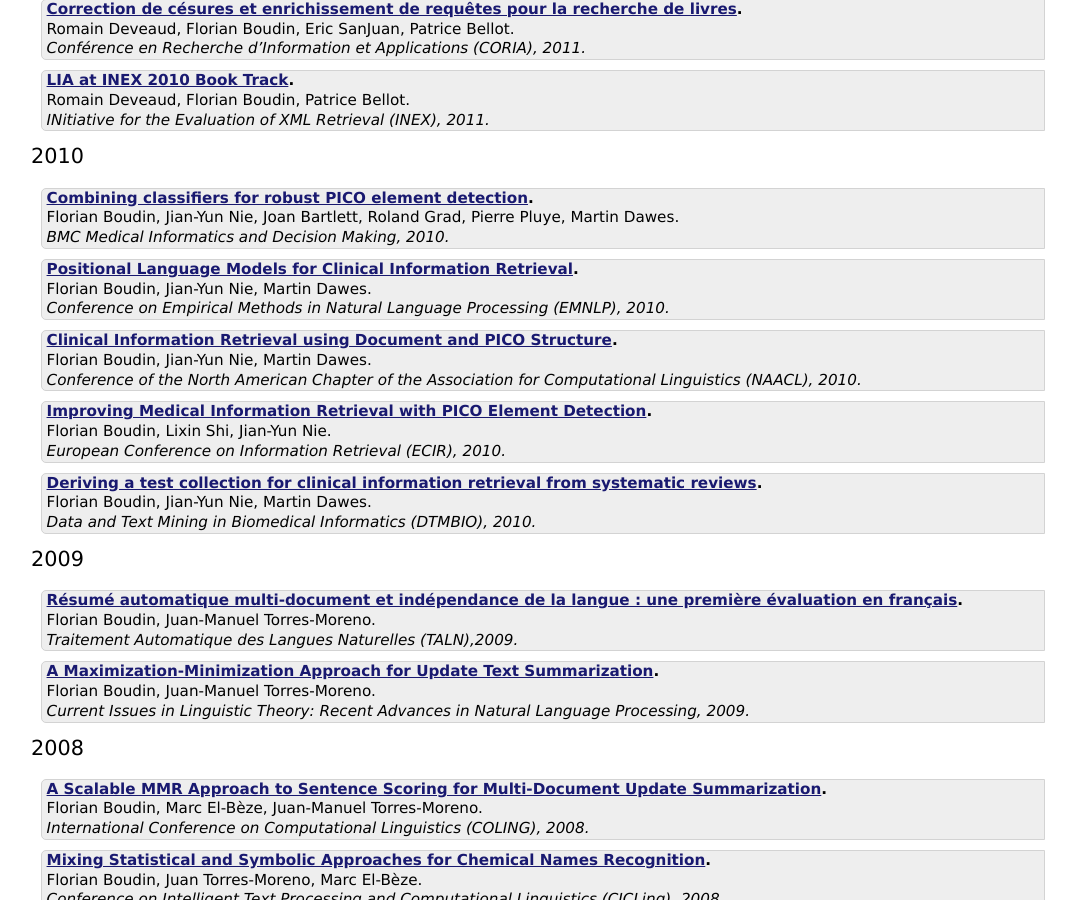
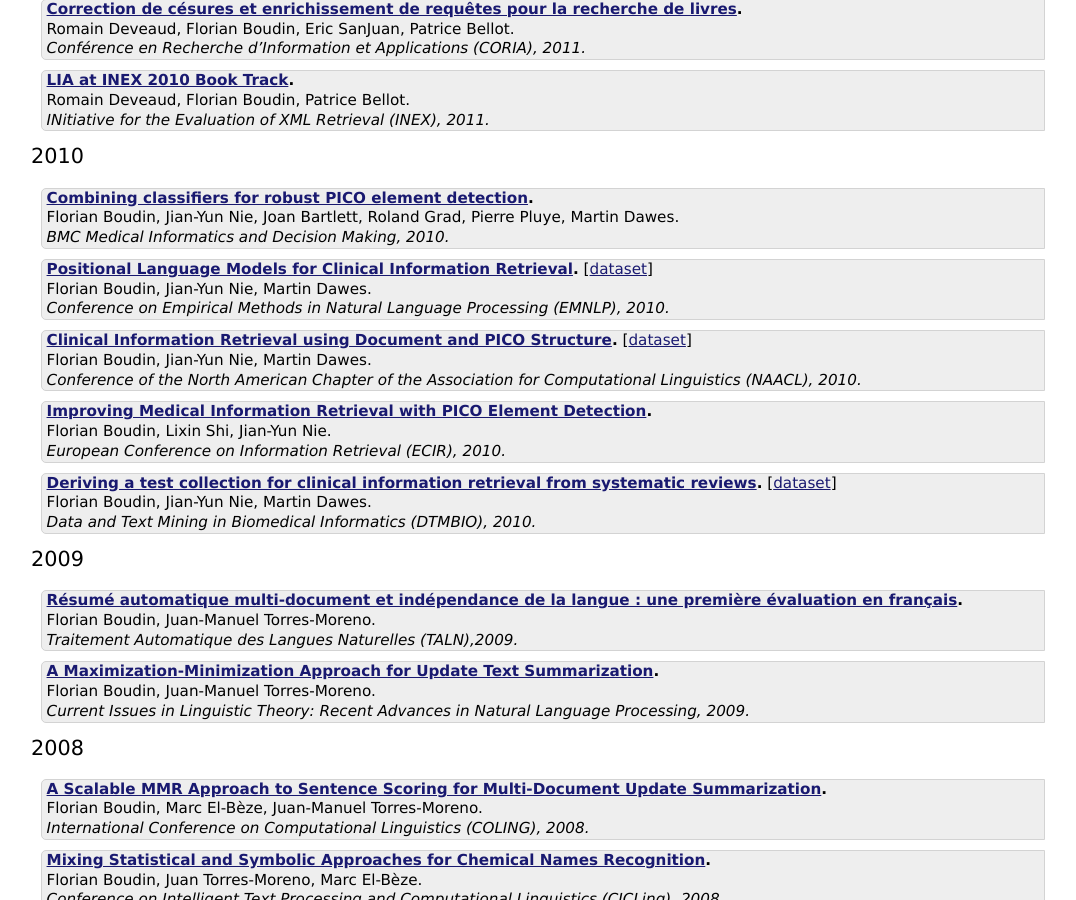
Before and after one commit to boudinfl/boudinfl.github.io, a Jekyll site: the page built from _pages/02_publications.md, in a window 1280 px wide and 900 px high, scrolled down 2179 px. Shown: the whole window, without its empty margins (97-1173 px from the left). Built offline with Jekyll 4.4.1, drawn with Linux system fonts in a browser that asks for light colours.

Commit message:
adding CLIREC dataset

```diff
--- a/_pages/02_publications.md
+++ b/_pages/02_publications.md
@@ -147,11 +147,13 @@ You can also find my [Google Scholar profile](http://scholar.google.com/citation
    Florian Boudin, Jian-Yun Nie, Joan Bartlett, Roland Grad, Pierre Pluye, Martin Dawes.\\
    *BMC Medical Informatics and Decision Making, 2010.*
 
- - **[Positional Language Models for Clinical Information Retrieval](http://aclweb.org/anthology/D10-1011).**\\
+ - **[Positional Language Models for Clinical Information Retrieval](http://aclweb.org/anthology/D10-1011).**
+   [[dataset](https://github.com/boudinfl/CLIREC)]\\
    Florian Boudin, Jian-Yun Nie, Martin Dawes.\\
    *Conference on Empirical Methods in Natural Language Processing (EMNLP), 2010.*
 
- - **[Clinical Information Retrieval using Document and PICO Structure](http://www.aclweb.org/anthology/N10-1124).**\\
+ - **[Clinical Information Retrieval using Document and PICO Structure](http://www.aclweb.org/anthology/N10-1124).**
+   [[dataset](https://github.com/boudinfl/CLIREC)]\\
    Florian Boudin, Jian-Yun Nie, Martin Dawes.\\
    *Conference of the North American Chapter of the Association for Computational Linguistics (NAACL), 2010.*
 
@@ -159,7 +161,8 @@ You can also find my [Google Scholar profile](http://scholar.google.com/citation
    Florian Boudin, Lixin Shi, Jian-Yun Nie.\\
    *European Conference on Information Retrieval (ECIR), 2010.*
 
- - **[Deriving a test collection for clinical information retrieval from systematic reviews](/data/articles/boudin_dtmbio10.pdf).**\\
+ - **[Deriving a test collection for clinical information retrieval from systematic reviews](/data/articles/boudin_dtmbio10.pdf).**
+   [[dataset](https://github.com/boudinfl/CLIREC)]\\
    Florian Boudin, Jian-Yun Nie, Martin Dawes.\\
    *Data and Text Mining in Biomedical Informatics (DTMBIO), 2010.*
 
```
Also changed, not shown: _pages/03_code_data.md (+10 -1 lines).
